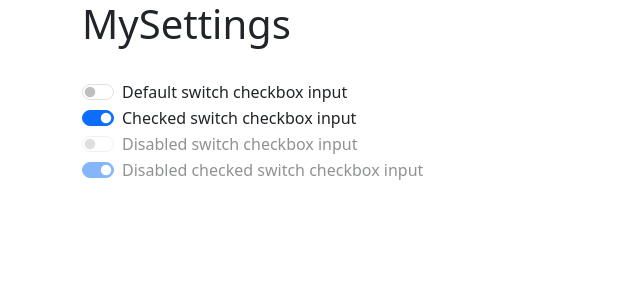
After one commit to Gustav2/NetSparrow, a Django app: page /mysettings/ in a window 1280 px wide. The commit adds this page. Shown: the top 300 px of the page, without its empty margins (0-640 px from the left). Run offline with Django 4.2, Linux system fonts and the light colour scheme; the visitor is signed in with stand-in values (Sample User, id 1).

Commit message:
added some dot files, that i have made, to show the models, and added also a mysettings to the navbar, urls, and views

```diff
--- /dev/null
+++ b/central_server/app/website/templates/mysettings.html
@@ -0,0 +1,24 @@
+{% extends 'base.html' %}
+
+{% block content %}
+<div class="col-md-6 offset-md-3">
+    <h1>MySettings</h1>
+    <br/>
+
+<div class="form-check form-switch">
+    <input class="form-check-input" type="checkbox" role="switch" id="flexSwitchCheckDefault">
+    <label class="form-check-label" for="flexSwitchCheckDefault">Default switch checkbox input</label>
+  </div>
+  <div class="form-check form-switch">
+    <input class="form-check-input" type="checkbox" role="switch" id="flexSwitchCheckChecked" checked>
+    <label class="form-check-label" for="flexSwitchCheckChecked">Checked switch checkbox input</label>
+  </div>
+  <div class="form-check form-switch">
+    <input class="form-check-input" type="checkbox" role="switch" id="flexSwitchCheckDisabled" disabled>
+    <label class="form-check-label" for="flexSwitchCheckDisabled">Disabled switch checkbox input</label>
+  </div>
+  <div class="form-check form-switch">
+    <input class="form-check-input" type="checkbox" role="switch" id="flexSwitchCheckCheckedDisabled" checked disabled>
+    <label class="form-check-label" for="flexSwitchCheckCheckedDisabled">Disabled checked switch checkbox input</label>
+  </div>
+  {% endblock %}
--- a/central_server/app/website/templates/navbar.html
+++ b/central_server/app/website/templates/navbar.html
@@ -15,6 +15,11 @@
 
           <li class="nav-item">
             <a class="nav-link" href="{% url 'central_blacklist'%}">Central Blacklist</a>
+          </li>
+
+          <li class="nav-item">
+            <a class="nav-link" href="{% url 'mysettings'%}">My Settings</a>
+          </li>
 
           <li class="nav-item">
             <a class="nav-link" href="{% url 'logout'%}">Logout</a>
--- a/central_server/app/website/urls.py
+++ b/central_server/app/website/urls.py
@@ -8,6 +8,7 @@ urlpatterns = [
     path('register/', views.register_user, name='register'),
     path('myblacklist/', views.myblacklist_view, name='myblacklist'),
     path('central_blacklist/', views.central_blacklist_view, name='central_blacklist'),
+    path('mysettings/', views.mysettings, name='mysettings'),
     path('add_to_my_blacklist/<int:blacklist_id>/', views.add_to_my_blacklist, name='add_to_my_blacklist'),
     path('remove_from_my_blacklist/<int:blacklist_id>/', views.remove_from_my_blacklist, name='remove_from_my_blacklist'),
     path('add_all_to_my_blacklist/', views.add_all_to_my_blacklist, name='add_all_to_my_blacklist'),
--- a/central_server/app/website/views.py
+++ b/central_server/app/website/views.py
@@ -60,6 +60,12 @@ def myblacklist_view(request):
     if request.user.is_authenticated:
         myblacklists = MyBlacklist.objects.filter(user=request.user)
         return render(request, 'myblacklist.html', {'myblacklists': myblacklists})
+    else:
+        return redirect('login')
+
+def mysettings(request):
+    if request.user.is_authenticated:
+        return render(request, 'mysettings.html', {})
     else:
         return redirect('login')
 
```
Also changed, not shown: 3 other files.
